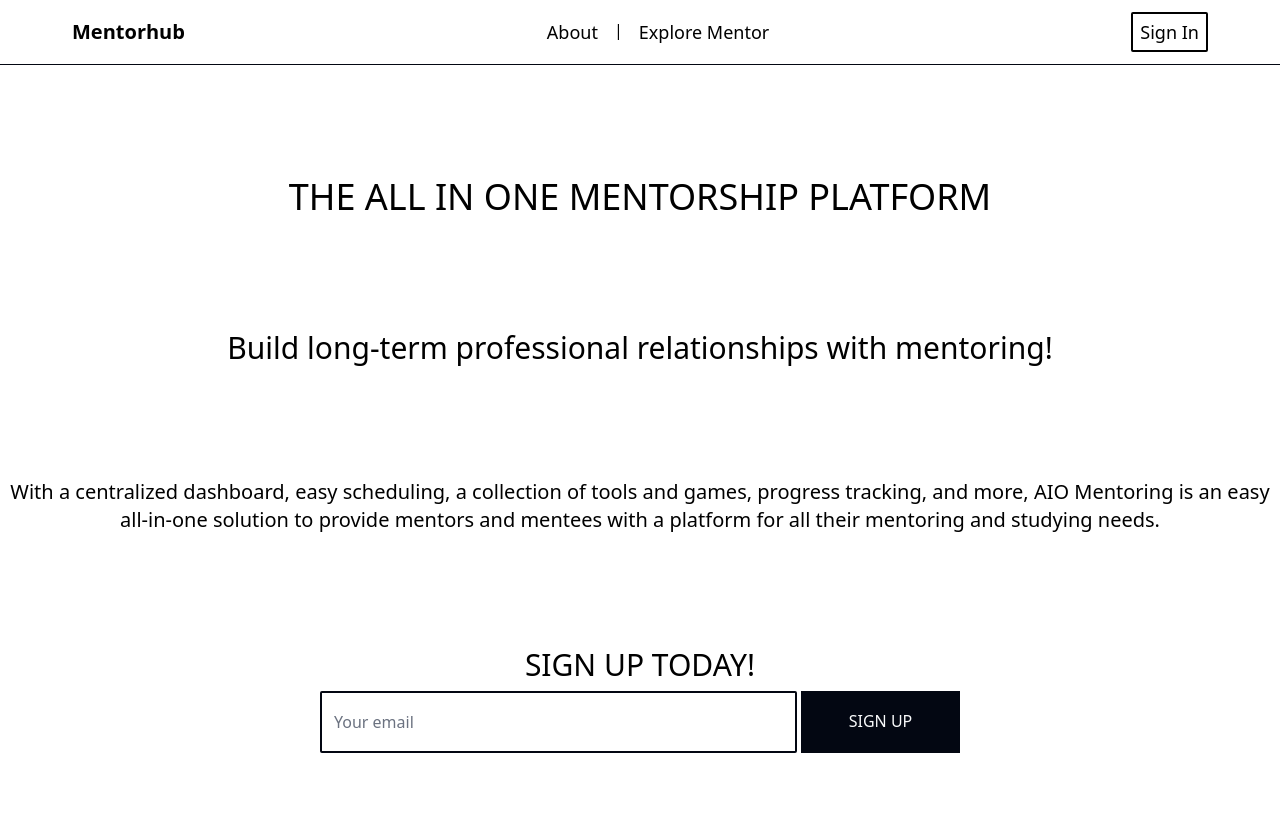
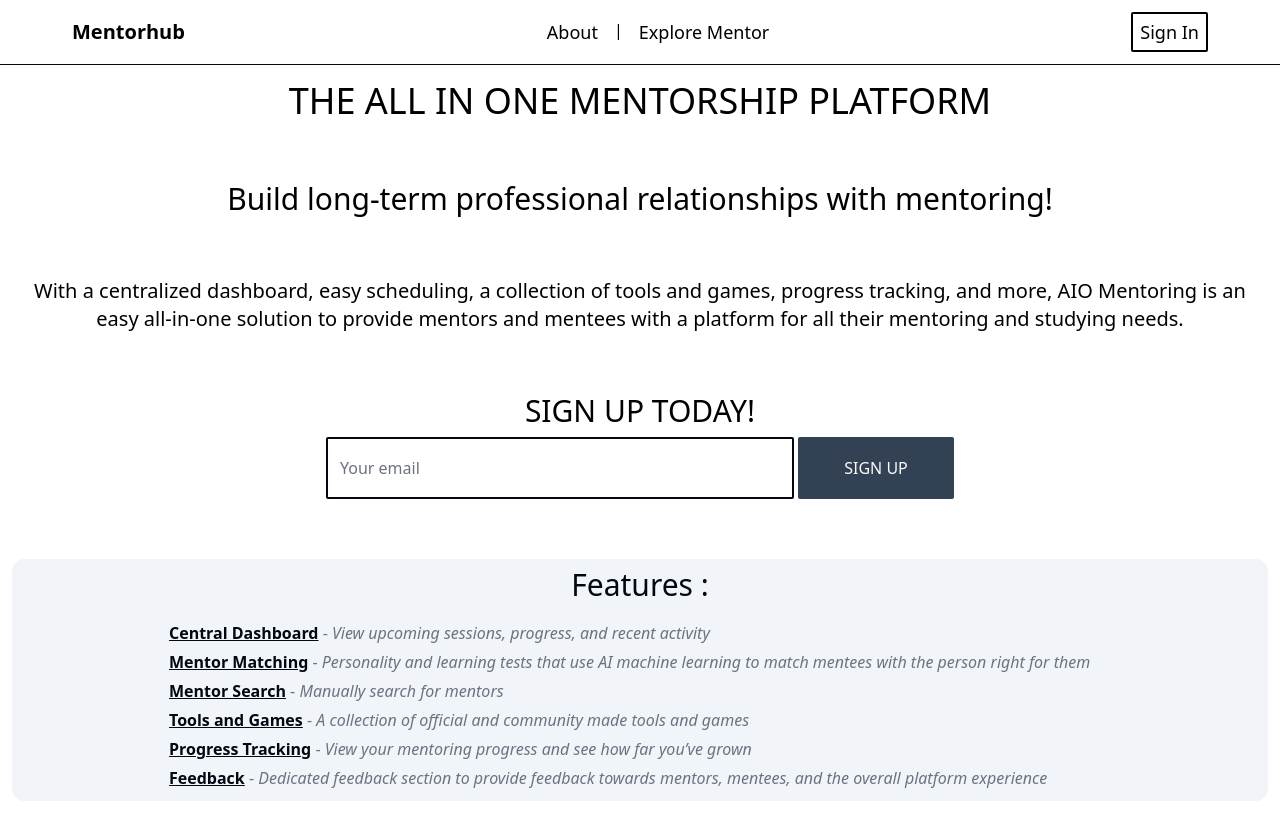
Before and after one commit to Karmanya20/AIOMentor, a React (Vite) app in the folder client/: page / in a window 1280 px wide. Shown: the top 840 px of the page. After the commit the page ends 801 px from the top, so only its background shows below. Built offline with nearby package versions, Linux system fonts and the light colour scheme.

Commit message:
completed home

```diff
--- a/client/src/components/Header.jsx
+++ b/client/src/components/Header.jsx
@@ -18,7 +18,7 @@ const Header = () => {
             <li className="text-sm sm:text-lg hover:text-blue-400">Explore Mentor</li>
           </Link>
         </ul>
-        <Link className="w-[3.8rem] sm:w-[4.8rem] h-10 border-2 border-black rounded-sm flex justify-center items-center text-sm sm:text-lg hover:bg-gray-950 hover:text-gray-50 transition-all" to="/sign-in">
+        <Link className="w-[3.8rem] sm:w-[4.8rem] h-10 border-2 border-black rounded-sm flex justify-center items-center text-sm sm:text-lg hover:bg-slate-700 hover:text-gray-50 hover:border-slate-700 transition-all" to="/sign-in">
           <p>Sign In</p>
         </Link>
       </div>
--- /dev/null
+++ b/client/src/lib/data.js
@@ -0,0 +1,26 @@
+export const features = [
+    {
+        title:"Central Dashboard",
+        description:"View upcoming sessions, progress, and recent activity"
+    },
+    {
+        title:"Mentor Matching",
+        description:"Personality and learning tests that use AI machine learning to match mentees with the person right for them"
+    },
+    {
+        title:"Mentor Search",
+        description:"Manually search for mentors"
+    },
+    {
+        title:"Tools and Games",
+        description:"A collection of official and community made tools and games"
+    },
+    {
+        title:"Progress Tracking",
+        description:"View your mentoring progress and see how far you’ve grown"
+    },
+    {
+        title:"Feedback",
+        description:"Dedicated feedback section to provide feedback towards mentors, mentees, and the overall platform experience"
+    }
+]
--- a/client/src/pages/Home.jsx
+++ b/client/src/pages/Home.jsx
@@ -1,15 +1,26 @@
+import { features } from "../lib/data";
 const Home = () => {
   return(
-    <div className="flex flex-col justify-evenly items-center h-screen w-screen text-center leading-[58.09px]">
+    <div className="flex flex-col justify-between items-center gap-[1rem] h-[80rem] sm:h-[46rem] w-screen text-start sm:text-center leading-[58.09px] px-3 pt-4">
       <h1 className="text-4xl">THE ALL IN ONE MENTORSHIP PLATFORM</h1>
       <p className="text-3xl">Build long-term professional relationships with mentoring!</p>
       <p className="text-xl">With a centralized dashboard, easy scheduling, a collection of tools and games, progress tracking, and more, AIO Mentoring is an easy all-in-one solution to provide mentors and mentees with a platform for all their mentoring and studying needs.</p>
-      <div className="flex flex-col gap-2 w-1/2">
+      <div className="flex flex-col gap-2 w-full sm:w-1/2">
         <h1 className="text-3xl">SIGN UP TODAY!</h1>
         <div className="flex gap-1">
-          <input className="px-3 placeholder:text-gray-500 focus:outline-none w-3/4 border-2 border-gray-950 rounded-sm" placeholder="Your email"></input>
-          <button className="w-1/4 h-full bg-gray-950 text-gray-50">SIGN UP</button>
+          <input className="px-3 text-gray-500 placeholder:text-gray-500 focus:outline-none w-3/4 border-2 border-gray-950 rounded-sm" placeholder="Your email"></input>
+          <button className="w-1/4 h-full bg-slate-700 rounded-sm text-gray-50">SIGN UP</button>
         </div>
+      </div>
+      <div className="w-full bg-slate-100 text-gray-500 rounded-t-xl rounded-b-xl flex flex-col justify-center items-center gap-[1rem] py-2">
+        <h1 className="text-3xl text-gray-950">Features :</h1>
+        <ol className="text-start w-3/4 leading-[29px]">
+          {
+            features.map((feature)=> {
+              return <li><span className="font-bold text-gray-950 underline">{feature.title}</span> - <span className="italic">{feature.description}</span></li>
+            })
+          }
+        </ol>
       </div>
     </div>
   )
--- a/client/src/pages/SignIn.jsx
+++ b/client/src/pages/SignIn.jsx
@@ -54,7 +54,7 @@ const SignIn = () => {
           placeholder="Email"
           id="email"
           required
-          className="bg-slate-100 p-3 rounded-lg"
+          className="bg-slate-100 p-3 rounded-lg focus:outline-none"
           onChange={handleChange}
         />
 
@@ -63,7 +63,7 @@ const SignIn = () => {
           placeholder="Password"
           id="password"
           required
-          className="bg-slate-100 p-3 rounded-lg"
+          className="bg-slate-100 p-3 rounded-lg focus:outline-none"
           onChange={handleChange}
         />
 
--- a/client/src/pages/SignUp.jsx
+++ b/client/src/pages/SignUp.jsx
@@ -54,7 +54,7 @@ const SignUp = () => {
           placeholder="Username"
           id="username"
           required
-          className="bg-slate-100 p-3 rounded-lg"
+          className="bg-slate-100 p-3 rounded-lg focus:outline-none"
           onChange={handleChange}
         />
 
@@ -63,7 +63,7 @@ const SignUp = () => {
           placeholder="Email"
           id="email"
           required
-          className="bg-slate-100 p-3 rounded-lg"
+          className="bg-slate-100 p-3 rounded-lg focus:outline-none"
           onChange={handleChange}
         />
 
@@ -72,7 +72,7 @@ const SignUp = () => {
           placeholder="Phone No."
           id="phone"
           required
-          className="bg-slate-100 p-3 rounded-lg"
+          className="bg-slate-100 p-3 rounded-lg focus:outline-none"
           onChange={handleChange}
         />
 
@@ -81,14 +81,14 @@ const SignUp = () => {
           placeholder="Password"
           id="password"
           required
-          className="bg-slate-100 p-3 rounded-lg"
+          className="bg-slate-100 p-3 rounded-lg focus:outline-none"
           onChange={handleChange}
         />
 
         <textarea
           id="goal"
           placeholder="Goal"
-          className="bg-slate-100 p-3 rounded-lg"
+          className="bg-slate-100 p-3 rounded-lg focus:outline-none"
           onChange={handleChange}
         ></textarea>
 
```
